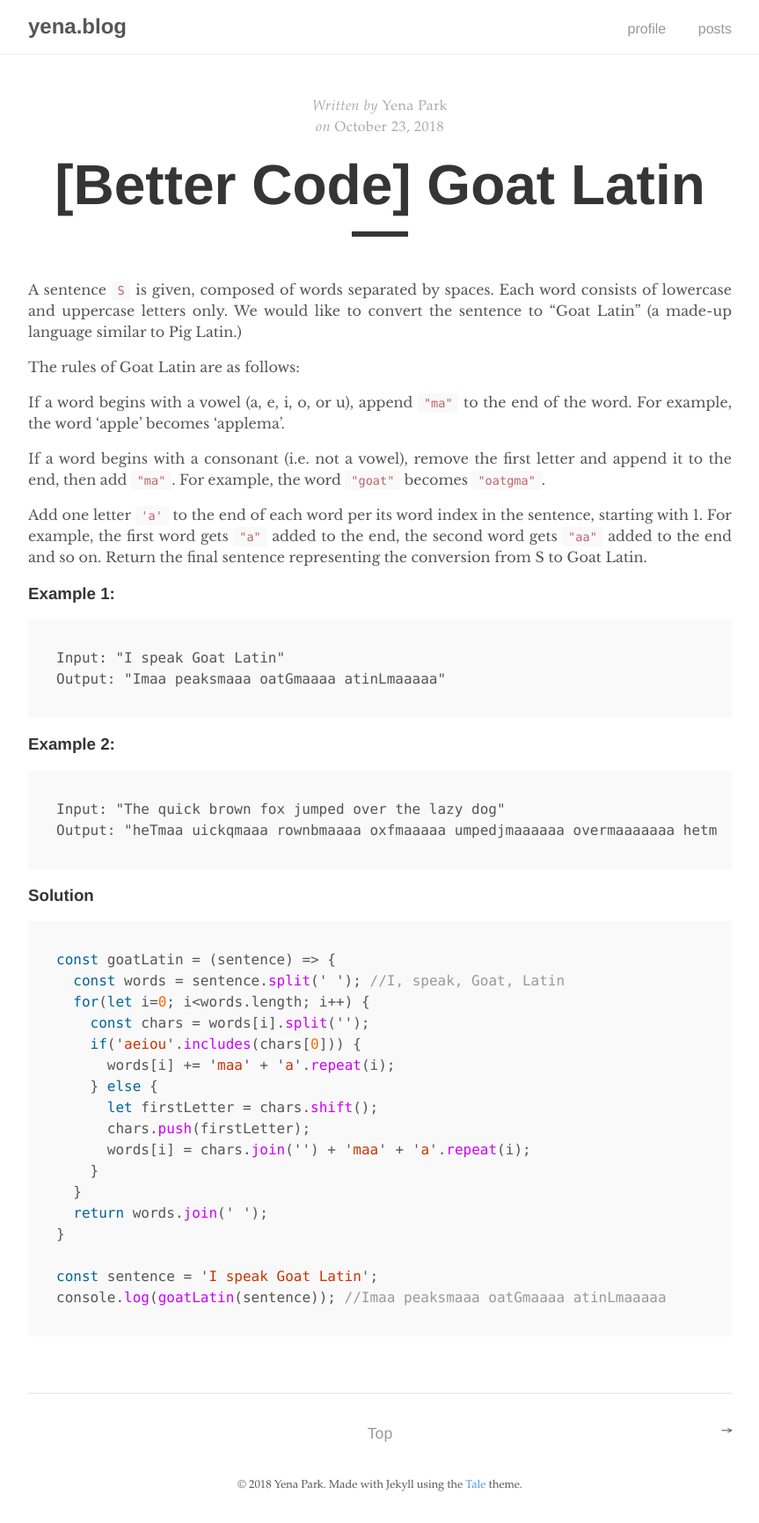
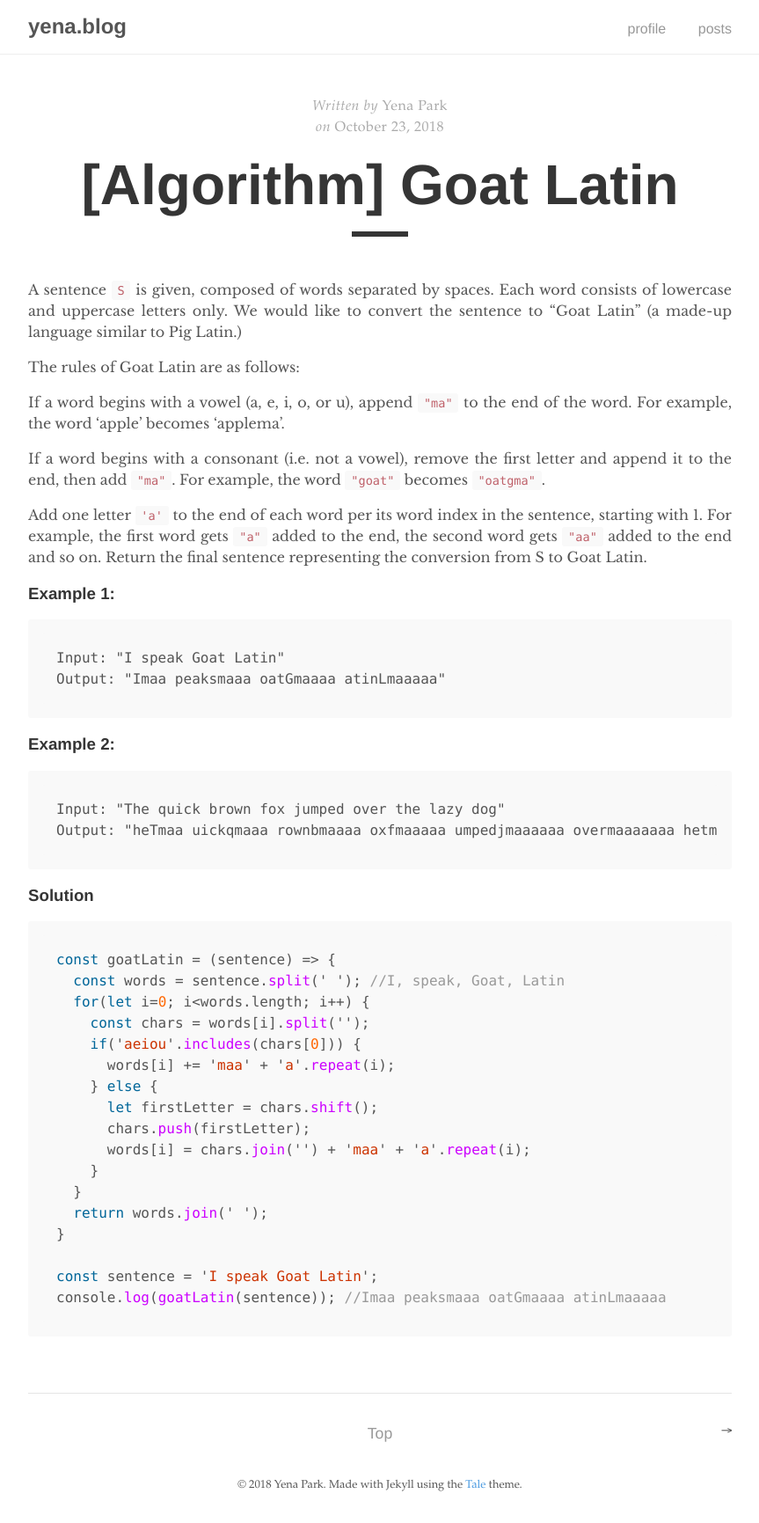
Before and after one commit to Yena-Park/yena-park.github.io, a Jekyll site: the page built from _posts/2018-10-23-introducing-tale.md, in a window 1280 px wide. Shown: the whole page at 88% size, without its empty margins (208-1071 px from the left). Built offline with Jekyll 4.4.1, drawn with Linux system fonts in a browser that asks for light colours.

Commit message:
Update 2018-10-23-introducing-tale.md

```diff
--- a/_posts/2018-10-23-introducing-tale.md
+++ b/_posts/2018-10-23-introducing-tale.md
@@ -1,6 +1,6 @@
 ---
 layout: post
-title:  "[Better Code] Goat Latin"
+title:  "[Algorithm] Goat Latin"
 author: "Yena Park"
 ---
 
```
